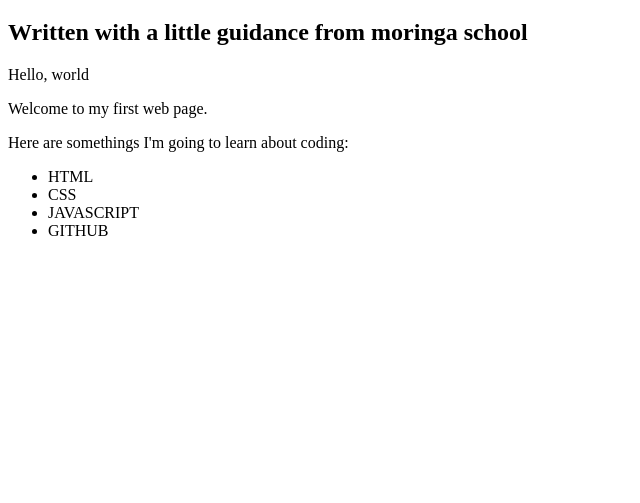
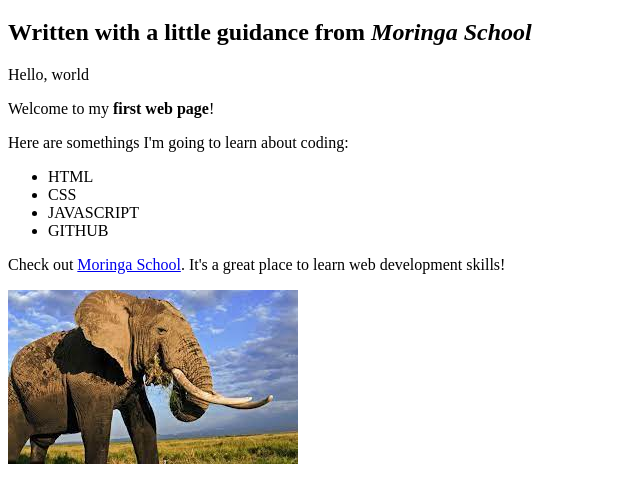
Before and after one commit to amianivictor/My-first-web-page, a plain HTML site: page my-favourute-things.html in a window 1280 px wide. Shown: the part 61-564 px from the top of the page, without its empty margins (0-640 px from the left). Drawn offline with Linux system fonts and the light colour scheme.

Commit message:
it will sjow the initial commit

```diff
--- a/my-favourute-things.html
+++ b/my-favourute-things.html
@@ -4,10 +4,11 @@
         <title>My first web page</title>
     </head>
     <body>
+
         <h1>My first web page</h1>
-        <h2>Written with a little guidance from moringa school</h2>
+        <h2>Written with a little guidance from <em>Moringa School</em></h2>
         <p>Hello, world</p>
-        <p>Welcome to my first web page.</p>
+        <p>Welcome to my <strong>first web page</strong>!</p>
         <p>Here are somethings I'm going to learn about coding:</p>
         <ul>
             <li>HTML</li>
@@ -15,6 +16,10 @@
             <li>JAVASCRIPT</li>
             <li>GITHUB</li>
         </ul>
+        <p>Check out <a href="http://moringaschool.com/">Moringa School</a>. It's a great place to learn web development skills!</p>
+        <img src="/elephant.jpeg" alt="A photo of an elephant">
+
+
     </body>
 
 </html>
```
Also changed, not shown: elephant.jpeg (added), 1 other file.
